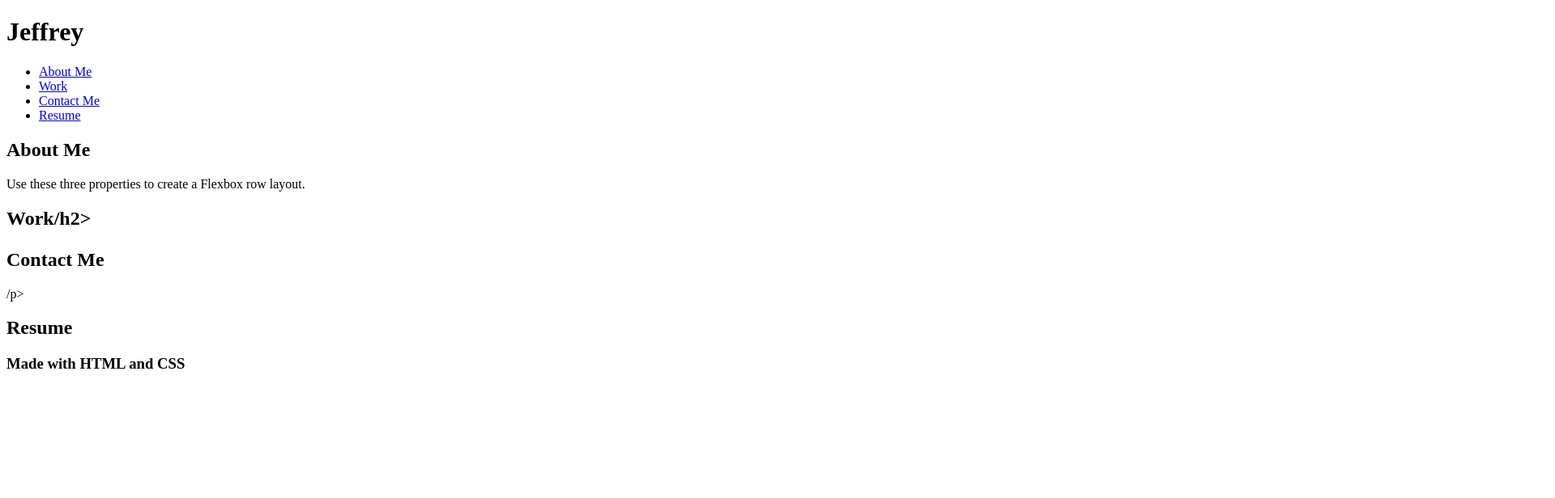
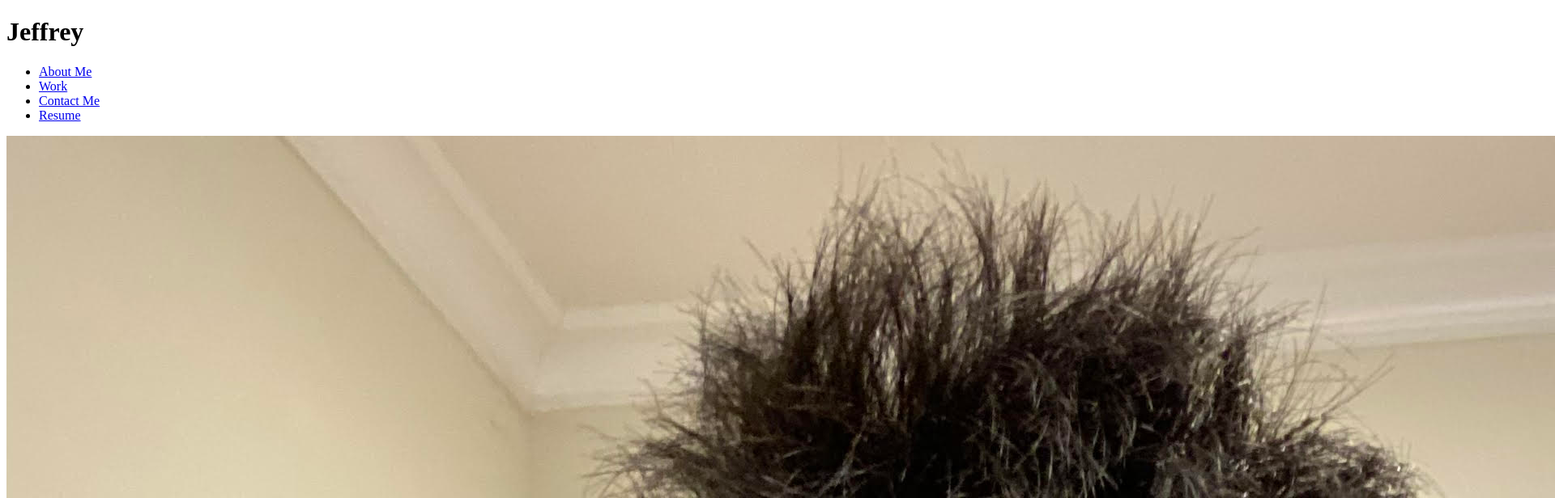
Before and after one commit to jeffz98/Twilights_Portfolio, a plain HTML site: page index.html in a window 1280 px wide. Shown: the top 616 px of the page at 81% size, 1920 px wide, since content can reach past the window. Drawn offline with Linux system fonts and the light colour scheme.

Commit message:
added profile pic

```diff
--- a/index.html
+++ b/index.html
@@ -30,23 +30,26 @@
         </nav>
     </header>
 
-    <!-- This is the container for the css snippets cards -->
-    <div class = "flex-container">
+    <section>
+        <img src="./images/JeffProf.jpeg" alt="Profile Picture with my Face">
+    </section>
+
+    <div>
 
         <div>
             <h2>About Me</h2>
-            <p>Use these three properties to create a Flexbox row layout.</p>
+            <p></p>
 
         </div>
 
         <div>
-            <h2>Work/h2>
+            <h2>Work</h2>
             <p></p>
         </div>
 
         <div >
             <h2>Contact Me</h2>
-            <p>/p>
+            <p></p>
 
         </div>
 
```
Also changed, not shown: Images/JeffProf.jpeg (added).
